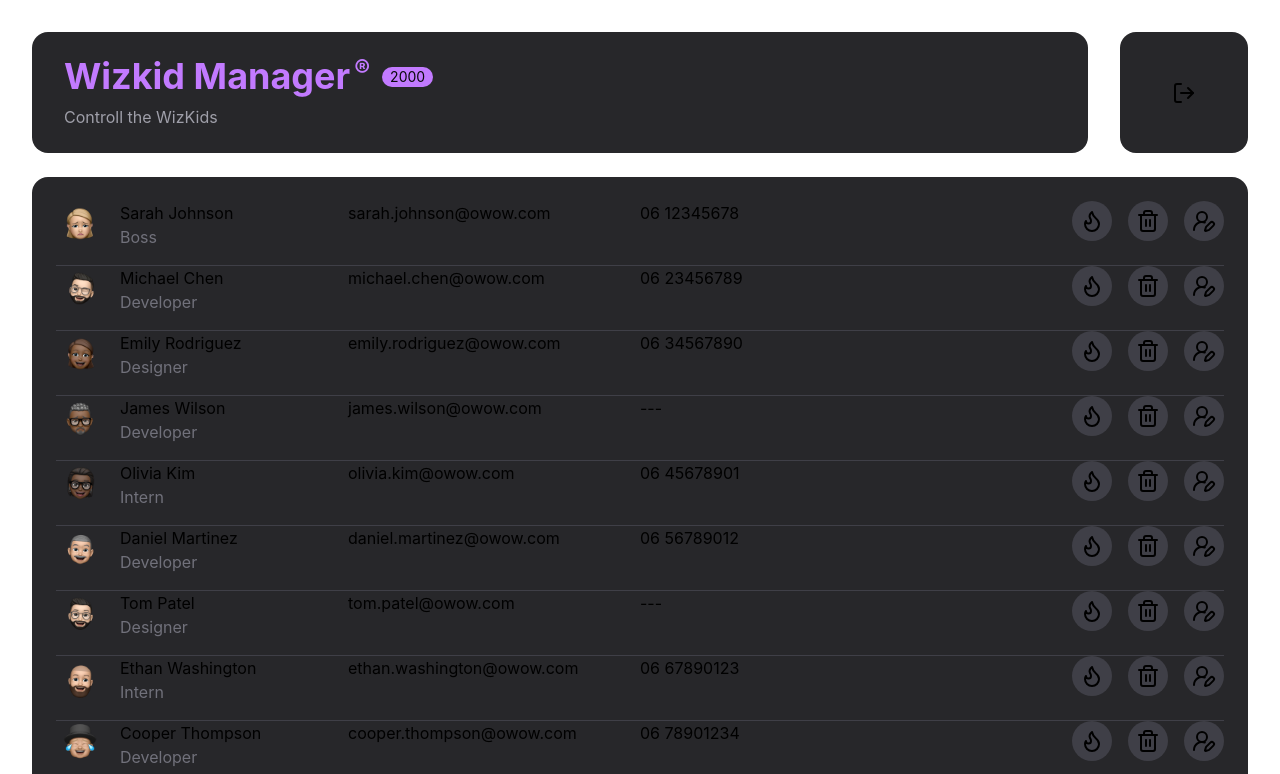
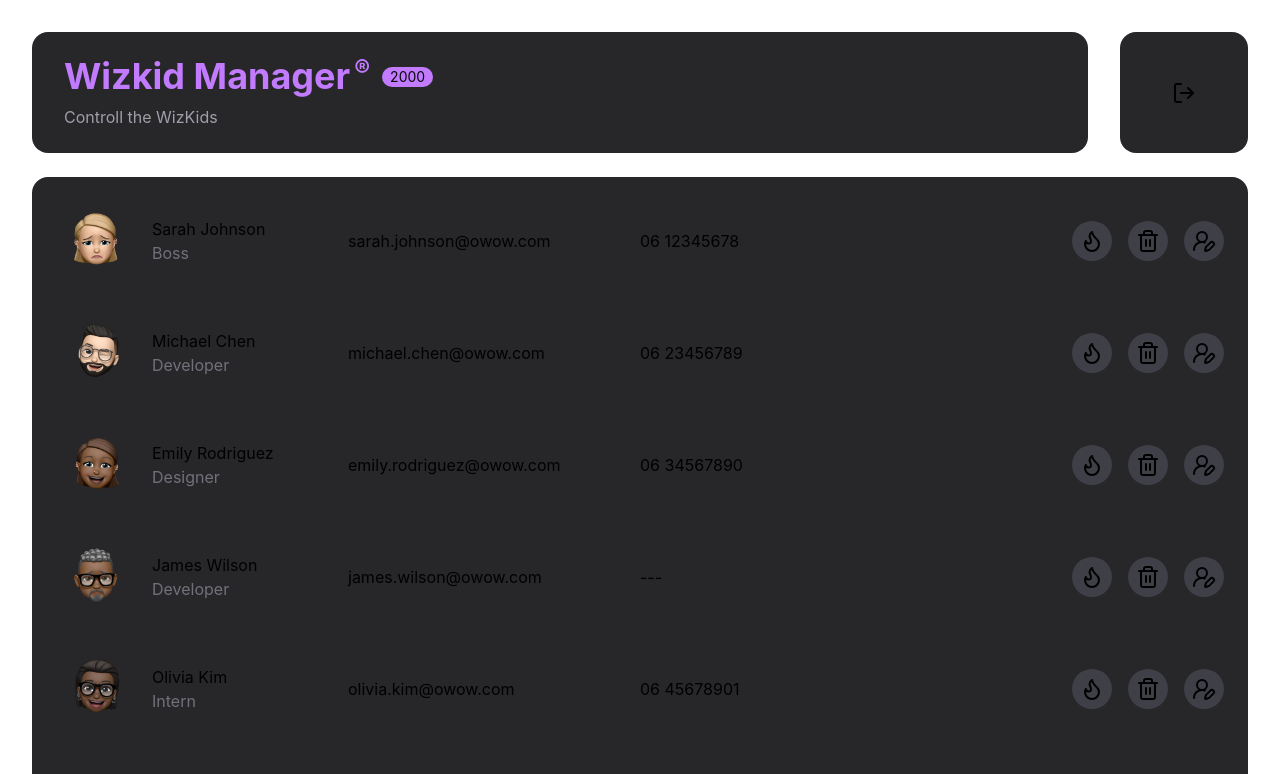
Before and after one commit to annafreri/annaxowow, a React (Vite) app: page /dashboard in a window 1280 px wide. Shown: the top 774 px of the page. Built offline with nearby package versions, Linux system fonts and the light colour scheme.

Commit message:
chore(frontend): update tailwind classes

```diff
--- a/src/components/UserModule.tsx
+++ b/src/components/UserModule.tsx
@@ -8,13 +8,13 @@ export default function UserModule({ user }: { user: User }) {
   return (
     <div
       key={id}
-      className='grid grid-cols-4 border-b pb-4 border-zinc-700'>
+      className='grid grid-cols-4 py-4 items-center transition-all hover:bg-zinc-900 rounded-2xl px-4 cursor-pointer'>
 
-      <div className='flex'>
+      <div className='flex items-center'>
         <img
           src={`/avatars/${profilePicture}`}
           alt={`${name}'s profile`}
-          className="w-12 h-12 rounded-full mr-4"
+          className="w-20 h-w-20 rounded-full mr-4"
         />
         <div className='flex flex-col '>
           <p>{name}</p>
--- a/src/components/pages/Dashboard.tsx
+++ b/src/components/pages/Dashboard.tsx
@@ -37,7 +37,7 @@ export default function Dashboard() {
 
 
 
-      <div className='bg-zinc-800 rounded-2xl p-6'>
+      <div className='bg-zinc-800 rounded-2xl p-2'>
         {
           users && users.map((user) => (
             <UserModule user={user} key={user.id} />
```
